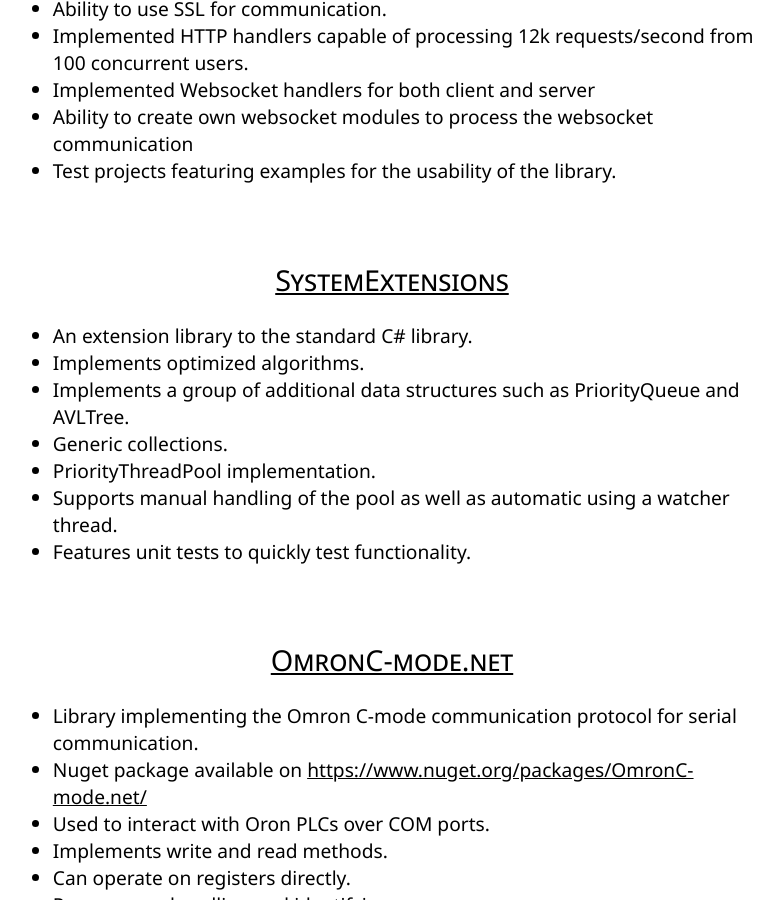
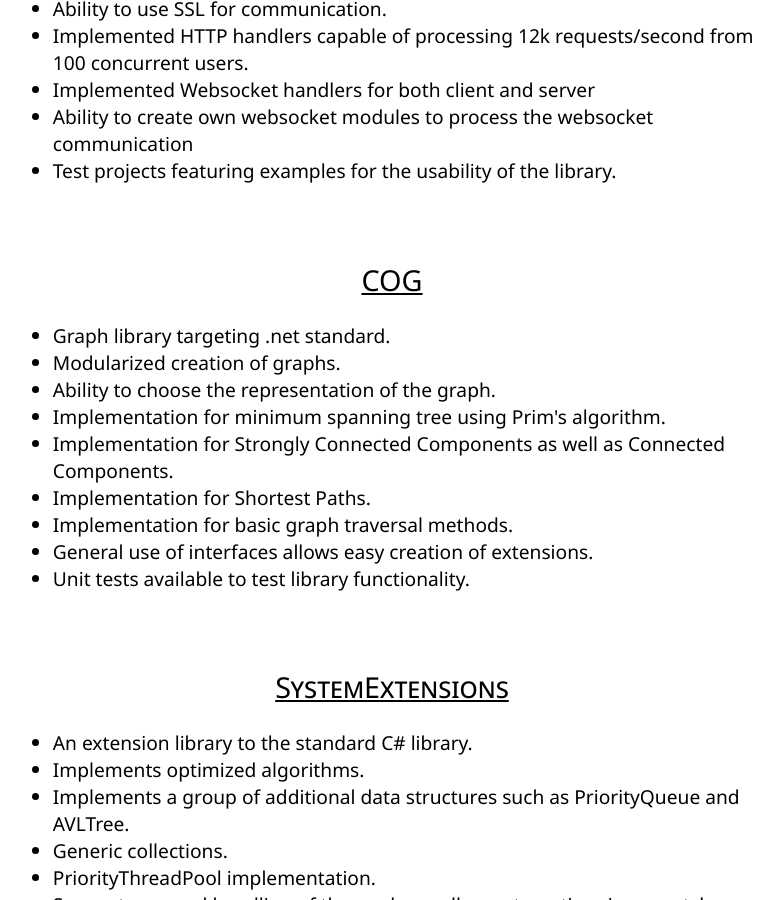
Before and after one commit to AlexMacocian/alexmacocian.github.io, a Jekyll site: the page built from projects/index.html, in a window 1280 px wide and 900 px high, scrolled down 365 px. Shown: the whole window, without its empty margins (248-1031 px from the left). Built offline with Jekyll 4.4.1, drawn with Linux system fonts in a browser that asks for light colours.

Commit message:
Update index.html

```diff
--- a/projects/index.html
+++ b/projects/index.html
@@ -17,6 +17,18 @@
 	<li>Implemented Websocket handlers for both client and server</li>
 	<li>Ability to create own websocket modules to process the websocket communication</li>
     	<li>Test projects featuring examples for the usability of the library.</li>
+  </ul>
+  <a class="Title" href="https://github.com/AlexMacocian/COG"> COG </a>
+  <ul>
+	<li>Graph library targeting .net standard.</li>
+    	<li>Modularized creation of <a hred="https://en.wikipedia.org/wiki/Graph_(abstract_data_type)">graphs</a>.</li>
+	<li>Ability to choose the representation of the graph.</li>
+	<li>Implementation for minimum spanning tree using Prim's algorithm.</li>
+	<li>Implementation for Strongly Connected Components as well as Connected Components.</li>
+	<li>Implementation for Shortest Paths.</li>
+	<li>Implementation for basic graph traversal methods.</li>
+	<li>General use of interfaces allows easy creation of extensions.</li>
+	<li>Unit tests available to test library functionality.</li>
   </ul>
   <a class="Title" href="https://github.com/AlexMacocian/SystemExtensions"> SystemExtensions </a>
   <ul>
```
